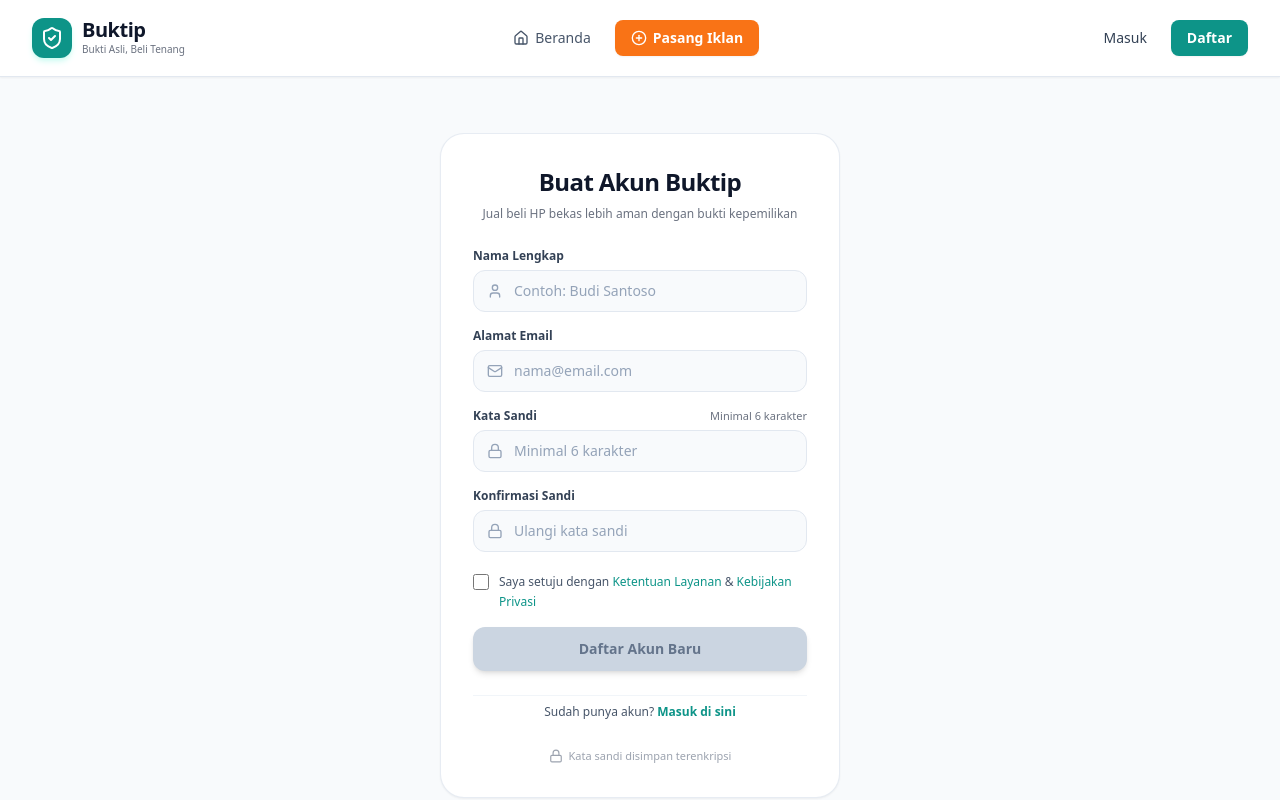
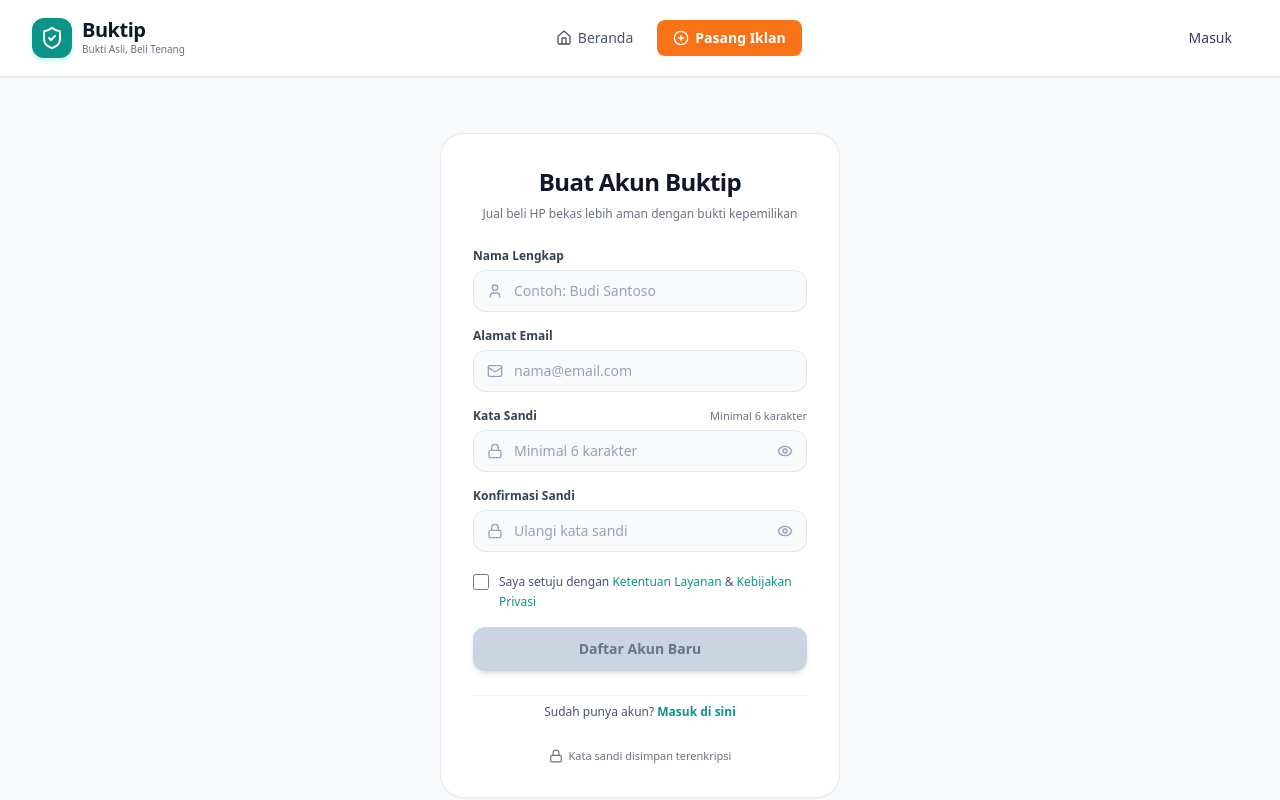
Before and after one commit to muhammadherjuna/buktip, a React (Vite) app: page /daftar in a window 1280 px wide. Shown: the top 800 px of the page. Built offline with nearby package versions, Linux system fonts and the light colour scheme; no server answers.

Commit message:
feat: tambah toggle sandi, indikator kekuatan, validasi real-time, dan optimasi navbar

```diff
--- a/src/components/layout/Navbar.jsx
+++ b/src/components/layout/Navbar.jsx
@@ -1,5 +1,5 @@
 import { useState } from 'react';
-import { Link, useNavigate } from 'react-router-dom';
+import { Link, useNavigate, useLocation } from 'react-router-dom';
 import {
   Home,
   PlusCircle,
@@ -19,6 +19,7 @@
   const [mobileMenuOpen, setMobileMenuOpen] = useState(false);
   const [dropdownOpen, setDropdownOpen] = useState(false);
   const navigate = useNavigate();
+  const location = useLocation();
 
   const handleLogout = async () => {
     try {
@@ -138,18 +139,22 @@
               </div>
             ) : (
               <div className="flex items-center gap-2">
+                {location.pathname !== '/login' && (
                   <Link
                     to="/login"
                     className="px-4 py-2 text-sm font-medium text-slate-700 hover:text-teal-600 rounded-lg hover:bg-slate-50 transition"
                   >
                     Masuk
                   </Link>
+                )}
+                {location.pathname !== '/daftar' && (
                   <Link
                     to="/daftar"
                     className="px-4 py-2 text-sm font-semibold text-white bg-teal-600 hover:bg-teal-700 rounded-lg shadow-sm transition"
                   >
                     Daftar
                   </Link>
+                )}
               </div>
             )}
           </div>
@@ -226,7 +231,8 @@
                 </button>
               </div>
             ) : (
-              <div className="grid grid-cols-2 gap-2 pt-1">
+              <div className="grid grid-cols-1 gap-2 pt-1">
+                {location.pathname !== '/login' && (
                   <Link
                     to="/login"
                     onClick={closeMenus}
@@ -234,6 +240,8 @@
                   >
                     Masuk
                   </Link>
+                )}
+                {location.pathname !== '/daftar' && (
                   <Link
                     to="/daftar"
                     onClick={closeMenus}
@@ -241,6 +249,7 @@
                   >
                     Daftar
                   </Link>
+                )}
               </div>
             )}
           </div>
--- a/src/pages/Daftar.jsx
+++ b/src/pages/Daftar.jsx
@@ -1,6 +1,6 @@
 import { useState } from 'react';
 import { Link, useNavigate } from 'react-router-dom';
-import { User, Mail, Lock, Loader2, AlertCircle } from 'lucide-react';
+import { User, Mail, Lock, Eye, EyeOff, Loader2, AlertCircle } from 'lucide-react';
 import { useAuth } from '../contexts/AuthContext';
 import toast from 'react-hot-toast';
 
@@ -9,12 +9,31 @@
   const [email, setEmail] = useState('');
   const [password, setPassword] = useState('');
   const [konfirmasiPassword, setKonfirmasiPassword] = useState('');
+  const [showPassword, setShowPassword] = useState(false);
+  const [showKonfirmasiPassword, setShowKonfirmasiPassword] = useState(false);
   const [setujuSyarat, setSetujuSyarat] = useState(false);
   const [loading, setLoading] = useState(false);
   const [errorMessage, setErrorMessage] = useState('');
 
   const { daftar } = useAuth();
   const navigate = useNavigate();
+
+  // Validasi format email real-time
+  const isEmailValid = !email || /^[^\s@]+@[^\s@]+\.[^\s@]+$/.test(email.trim());
+
+  // Evaluasi kekuatan sandi
+  const getKekuatanSandi = (pwd) => {
+    if (!pwd) return null;
+    if (pwd.length < 6) {
+      return { level: 'pendek', text: 'Sandi terlalu pendek', color: 'bg-red-500', textColor: 'text-red-500', width: 'w-1/3' };
+    }
+    if (pwd.length <= 9) {
+      return { level: 'sedang', text: 'Kekuatan sandi: Sedang', color: 'bg-amber-500', textColor: 'text-amber-600', width: 'w-2/3' };
+    }
+    return { level: 'kuat', text: 'Kekuatan sandi: Kuat', color: 'bg-emerald-500', textColor: 'text-emerald-600', width: 'w-full' };
+  };
+
+  const kekuatanSandi = getKekuatanSandi(password);
 
   const handleSubmit = async (e) => {
     e.preventDefault();
@@ -26,6 +45,10 @@
     }
     if (!email.trim() || !password) {
       setErrorMessage('Silakan isi email dan kata sandi');
+      return;
+    }
+    if (!/^[^\s@]+@[^\s@]+\.[^\s@]+$/.test(email.trim())) {
+      setErrorMessage('Format email tidak benar');
       return;
     }
     if (password.length < 6) {
@@ -121,9 +144,16 @@
                   if (errorMessage) setErrorMessage('');
                 }}
                 required
-                className="w-full pl-10 pr-3.5 py-2.5 bg-slate-50 border border-slate-200 rounded-xl text-sm text-slate-800 placeholder-slate-400 focus:outline-none focus:ring-2 focus:ring-teal-500 focus:bg-white transition"
+                className={`w-full pl-10 pr-3.5 py-2.5 bg-slate-50 border rounded-xl text-sm text-slate-800 placeholder-slate-400 focus:outline-none focus:ring-2 focus:bg-white transition ${
+                  !isEmailValid ? 'border-red-400 focus:ring-red-400' : 'border-slate-200 focus:ring-teal-500'
+                }`}
               />
             </div>
+            {!isEmailValid && (
+              <p className="text-[11px] text-red-500 font-medium">
+                Format email tidak benar
+              </p>
+            )}
           </div>
 
           {/* Input Password */}
@@ -141,7 +171,7 @@
                 <Lock className="w-4 h-4" />
               </div>
               <input
-                type="password"
+                type={showPassword ? 'text' : 'password'}
                 placeholder="Minimal 6 karakter"
                 value={password}
                 onChange={(e) => {
@@ -150,9 +180,29 @@
                 }}
                 required
                 minLength={6}
-                className="w-full pl-10 pr-3.5 py-2.5 bg-slate-50 border border-slate-200 rounded-xl text-sm text-slate-800 placeholder-slate-400 focus:outline-none focus:ring-2 focus:ring-teal-500 focus:bg-white transition"
+                className="w-full pl-10 pr-10 py-2.5 bg-slate-50 border border-slate-200 rounded-xl text-sm text-slate-800 placeholder-slate-400 focus:outline-none focus:ring-2 focus:ring-teal-500 focus:bg-white transition"
               />
+              <button
+                type="button"
+                onClick={() => setShowPassword((prev) => !prev)}
+                className="absolute inset-y-0 right-0 pr-3.5 flex items-center text-slate-400 hover:text-slate-600 cursor-pointer"
+                aria-label={showPassword ? 'Sembunyikan sandi' : 'Lihat sandi'}
+              >
+                {showPassword ? <EyeOff className="w-4 h-4" /> : <Eye className="w-4 h-4" />}
+              </button>
             </div>
+
+            {/* Indikator Kekuatan Sandi */}
+            {kekuatanSandi && (
+              <div className="space-y-1 pt-1">
+                <div className="w-full bg-slate-100 h-1.5 rounded-full overflow-hidden">
+                  <div className={`h-full ${kekuatanSandi.color} ${kekuatanSandi.width} transition-all duration-300`} />
+                </div>
+                <p className={`text-[11px] font-medium ${kekuatanSandi.textColor}`}>
+                  {kekuatanSandi.text}
+                </p>
+              </div>
+            )}
           </div>
 
           {/* Konfirmasi Password */}
@@ -165,7 +215,7 @@
                 <Lock className="w-4 h-4" />
               </div>
               <input
-                type="password"
+                type={showKonfirmasiPassword ? 'text' : 'password'}
                 placeholder="Ulangi kata sandi"
                 value={konfirmasiPassword}
                 onChange={(e) => {
@@ -174,9 +224,24 @@
                 }}
                 required
                 minLength={6}
-                className="w-full pl-10 pr-3.5 py-2.5 bg-slate-50 border border-slate-200 rounded-xl text-sm text-slate-800 placeholder-slate-400 focus:outline-none focus:ring-2 focus:ring-teal-500 focus:bg-white transition"
+                className="w-full pl-10 pr-10 py-2.5 bg-slate-50 border border-slate-200 rounded-xl text-sm text-slate-800 placeholder-slate-400 focus:outline-none focus:ring-2 focus:ring-teal-500 focus:bg-white transition"
               />
+              <button
+                type="button"
+                onClick={() => setShowKonfirmasiPassword((prev) => !prev)}
+                className="absolute inset-y-0 right-0 pr-3.5 flex items-center text-slate-400 hover:text-slate-600 cursor-pointer"
+                aria-label={showKonfirmasiPassword ? 'Sembunyikan sandi' : 'Lihat sandi'}
+              >
+                {showKonfirmasiPassword ? <EyeOff className="w-4 h-4" /> : <Eye className="w-4 h-4" />}
+              </button>
             </div>
+
+            {/* Validasi Real-time Konfirmasi Sandi */}
+            {konfirmasiPassword && (
+              <p className={`text-[11px] font-medium ${password === konfirmasiPassword ? 'text-emerald-600' : 'text-red-500'}`}>
+                {password === konfirmasiPassword ? 'Sandi cocok' : 'Konfirmasi sandi tidak cocok'}
+              </p>
+            )}
           </div>
 
           {/* Checkbox Persetujuan Syarat & Ketentuan */}
@@ -200,7 +265,7 @@
           {/* Tombol Submit */}
           <button
             type="submit"
-            disabled={loading || !setujuSyarat}
+            disabled={loading || !setujuSyarat || !isEmailValid || (konfirmasiPassword && password !== konfirmasiPassword)}
             className="w-full py-3 px-4 bg-teal-600 hover:bg-teal-700 disabled:bg-slate-300 disabled:text-slate-500 text-white font-bold text-sm rounded-xl shadow-md hover:shadow-lg transition-all flex items-center justify-center gap-2 cursor-pointer disabled:cursor-not-allowed mt-2"
           >
             {loading ? (
@@ -226,7 +291,7 @@
         </div>
 
         {/* Teks Keamanan di Bawah */}
-        <div className="flex items-center justify-center gap-1.5 text-[11px] text-gray-400 pt-1">
+        <div className="flex items-center justify-center gap-1.5 text-[11px] text-gray-500 pt-1">
           <Lock className="w-3.5 h-3.5" />
           <span>Kata sandi disimpan terenkripsi</span>
         </div>
--- a/src/pages/Login.jsx
+++ b/src/pages/Login.jsx
@@ -1,12 +1,13 @@
 import { useState } from 'react';
 import { Link, useNavigate, useLocation } from 'react-router-dom';
-import { Mail, Lock, Loader2, AlertCircle } from 'lucide-react';
+import { Mail, Lock, Eye, EyeOff, Loader2, AlertCircle } from 'lucide-react';
 import { useAuth } from '../contexts/AuthContext';
 import toast from 'react-hot-toast';
 
 export default function Login() {
   const [email, setEmail] = useState('');
   const [password, setPassword] = useState('');
+  const [showPassword, setShowPassword] = useState(false);
   const [loading, setLoading] = useState(false);
   const [errorMessage, setErrorMessage] = useState('');
 
@@ -17,9 +18,12 @@
   // Redirect ke rute tujuan sebelumnya atau ke Beranda
   const from = location.state?.from?.pathname || '/';
 
+  // Validasi format email real-time
+  const isEmailValid = !email || /^[^\s@]+@[^\s@]+\.[^\s@]+$/.test(email.trim());
+
   const handleLupaPassword = (e) => {
     e.preventDefault();
-    toast('Fitur reset kata sandi segera hadir!');
+    toast('Fitur pemulihan sandi sedang dikembangkan');
   };
 
   const handleSubmit = async (e) => {
@@ -28,6 +32,11 @@
 
     if (!email.trim() || !password) {
       setErrorMessage('Silakan isi email dan kata sandi');
+      return;
+    }
+
+    if (!/^[^\s@]+@[^\s@]+\.[^\s@]+$/.test(email.trim())) {
+      setErrorMessage('Format email tidak benar');
       return;
     }
 
@@ -88,9 +97,16 @@
                   if (errorMessage) setErrorMessage('');
                 }}
                 required
-                className="w-full pl-10 pr-3.5 py-2.5 bg-slate-50 border border-slate-200 rounded-xl text-sm text-slate-800 placeholder-slate-400 focus:outline-none focus:ring-2 focus:ring-teal-500 focus:bg-white transition"
+                className={`w-full pl-10 pr-3.5 py-2.5 bg-slate-50 border rounded-xl text-sm text-slate-800 placeholder-slate-400 focus:outline-none focus:ring-2 focus:bg-white transition ${
+                  !isEmailValid ? 'border-red-400 focus:ring-red-400' : 'border-slate-200 focus:ring-teal-500'
+                }`}
               />
             </div>
+            {!isEmailValid && (
+              <p className="text-[11px] text-red-500 font-medium">
+                Format email tidak benar
+              </p>
+            )}
           </div>
 
           {/* Input Password */}
@@ -112,7 +128,7 @@
                 <Lock className="w-4 h-4" />
               </div>
               <input
-                type="password"
+                type={showPassword ? 'text' : 'password'}
                 placeholder="Min. 6 karakter"
                 value={password}
                 onChange={(e) => {
@@ -120,15 +136,23 @@
                   if (errorMessage) setErrorMessage('');
                 }}
                 required
-                className="w-full pl-10 pr-3.5 py-2.5 bg-slate-50 border border-slate-200 rounded-xl text-sm text-slate-800 placeholder-slate-400 focus:outline-none focus:ring-2 focus:ring-teal-500 focus:bg-white transition"
+                className="w-full pl-10 pr-10 py-2.5 bg-slate-50 border border-slate-200 rounded-xl text-sm text-slate-800 placeholder-slate-400 focus:outline-none focus:ring-2 focus:ring-teal-500 focus:bg-white transition"
               />
+              <button
+                type="button"
+                onClick={() => setShowPassword((prev) => !prev)}
+                className="absolute inset-y-0 right-0 pr-3.5 flex items-center text-slate-400 hover:text-slate-600 cursor-pointer"
+                aria-label={showPassword ? 'Sembunyikan sandi' : 'Lihat sandi'}
+              >
+                {showPassword ? <EyeOff className="w-4 h-4" /> : <Eye className="w-4 h-4" />}
+              </button>
             </div>
           </div>
 
           {/* Tombol Submit */}
           <button
             type="submit"
-            disabled={loading}
+            disabled={loading || !isEmailValid}
             className="w-full py-3 px-4 bg-teal-600 hover:bg-teal-700 disabled:bg-slate-300 text-white font-bold text-sm rounded-xl shadow-md hover:shadow-lg transition-all flex items-center justify-center gap-2 cursor-pointer disabled:cursor-not-allowed mt-2"
           >
             {loading ? (
@@ -154,7 +178,7 @@
         </div>
 
         {/* Teks Keamanan di Bawah */}
-        <div className="flex items-center justify-center gap-1.5 text-[11px] text-gray-400 pt-1">
+        <div className="flex items-center justify-center gap-1.5 text-[11px] text-gray-500 pt-1">
           <Lock className="w-3.5 h-3.5" />
           <span>Data Anda dilindungi</span>
         </div>
```
Lines whose indentation alone changed are shown as unchanged.
